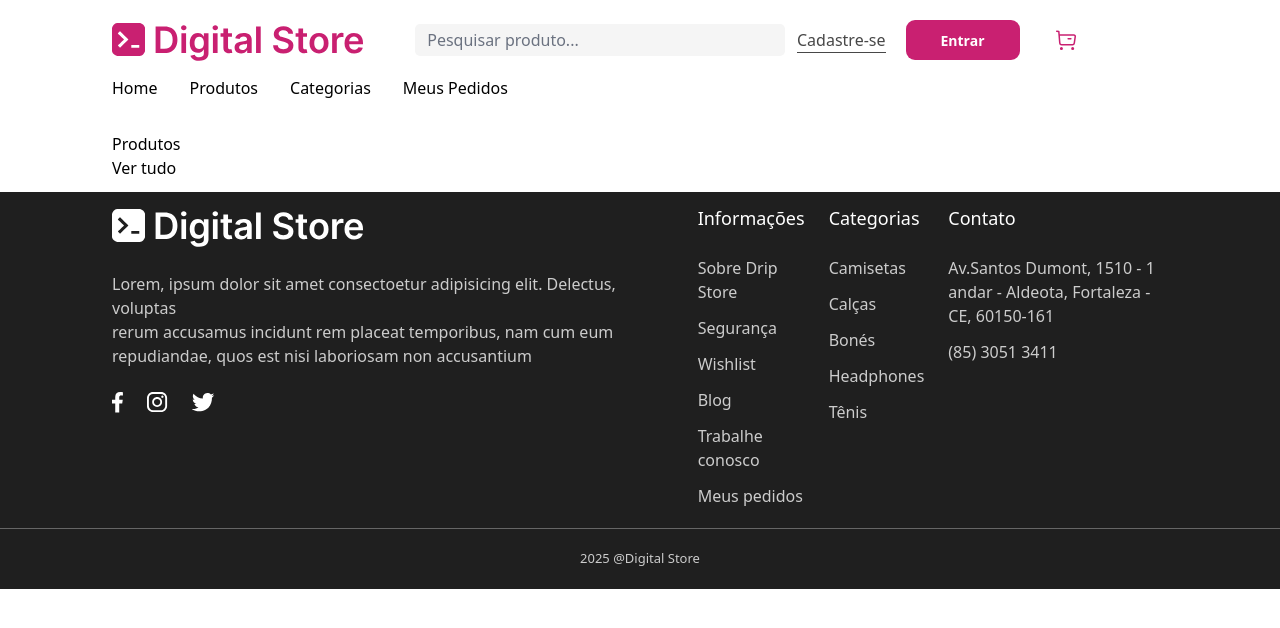
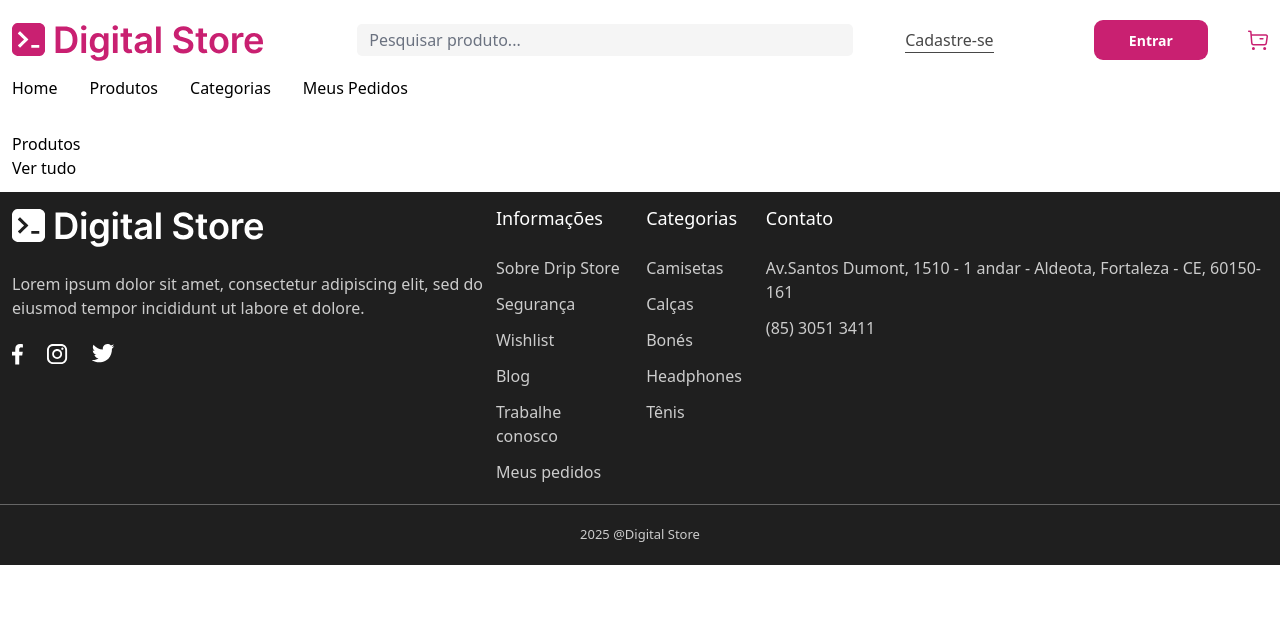
Before and after one commit to CaiqueJdev/ProjetosPessoais_, a React (Vite) app in the folder projeto_digital_store/: page / in a window 1280 px wide. Shown: the top 628 px of the page. Built offline with nearby package versions, Linux system fonts and the light colour scheme.

Commit message:
Bug Footer

```diff
--- a/projeto_digital_store/src/components/Footer.jsx
+++ b/projeto_digital_store/src/components/Footer.jsx
@@ -28,23 +28,20 @@ const Footer = () => {
        ]
     return (
         <>
-        <footer
-            className="w-full bg-p0 text-p4 text-base "
-        >
-            <div id="DivFooter"
-                className="max-w-[1080px] flex flex-row p-3 justify-center m-auto gap-10"
-            >
-                <div className="flex flex-col gap-6">
+        <footer className="w-full bg-p0 text-p4 text-base">
+            <div id="DivFooter" className="max-w-[1280px] flex flex-row p-3 m-auto">
+                {/* Digital Store */}
+                <div className="flex flex-col gap-6 grow-4 basis-[500px]">
                     <Logo Images={FooterLogo}/>
-                    <p>Lorem, ipsum dolor sit amet consectoetur adipisicing elit. Delectus, voluptas <br />rerum accusamus incidunt rem placeat temporibus, nam cum eum repudiandae, quos est nisi laboriosam non accusantium</p>
+                    <p>Lorem ipsum dolor sit amet, consectetur adipiscing elit, sed do eiusmod tempor incididunt ut labore et dolore.</p>
                     <div className="flex gap-6">
-                        <img src={facebook} alt="" />
-                        <img src={instagram} alt="" />
-                        <img src={twitter} alt="" />
-
+                        <a href="https://www.facebook.com/?locale=pt_BR"><img src={facebook} alt=""/></a>
+                        <a href="https://www.instagram.com/"><img src={instagram} alt=""/></a>
+                        <a href="https://x.com/?lang=pt"><img src={twitter} alt="" /></a>
                     </div>
                 </div>
-                    <div className="flex flex-row gap-6 ">
+                {/* Informacoes */}
+                <div className="flex gap-6 grow-8 ">
                     <Informations
                         title={"Informações"}
                         informations={informacao}
@@ -59,8 +56,11 @@ const Footer = () => {
                     />
                 </div>
             </div>
+            {/* Direitos */}
+            <div>
                 <hr className="border-p2 "/>
                 <p className="text-center p-5 text-da">2025 @Digital Store</p>
+            </div>
         </footer>
         </>
     );
--- a/projeto_digital_store/src/components/Header.jsx
+++ b/projeto_digital_store/src/components/Header.jsx
@@ -5,8 +5,8 @@ import HeaderLogo from "../assets/logo-headers.svg"
 const Header = () => {
     return (
         <>
-            <header className="w-full">
-                <div id="DivHeader" className="flex flex-col max-w-[1080px] m-auto p-3">
+            <header className="w-full ">
+                <div id="DivHeader" className="flex flex-col p-3 max-w-[1280px] m-auto">
                     <div id="DivHeader" className="flex flex-start items-center justify-between">
                         {/* Logo */}
                         <div id="Logo" className="flex grow-2">
@@ -17,11 +17,11 @@ const Header = () => {
                             <input type="text" placeholder="Pesquisar produto..." className="bg-p5 h-8 w-[100%] rounded-[5px] px-3"/>
                         </div>
                         {/* Buttons 1*/}
-                        <nav id="Buttons" className="flex items-center gap-5 grow-4">
+                        <nav id="Buttons" className="flex items-center gap-5 grow-4 justify-around">
                             <a href="" className="border-b text-p1 nowrap">Cadastre-se</a>
                             <button className="bg-b1 w-[114px] h-[40px] rounded-[9px] font-bold text-white text-[14px] ">Entrar</button>
-                            <img src={cart} alt="" className="flex m-4"/>
                         </nav>
+                            <img src={cart} alt="" className="flex "/>
                     </div>
                     {/* Navegação */}
                     <nav>
--- a/projeto_digital_store/src/components/Section.jsx
+++ b/projeto_digital_store/src/components/Section.jsx
@@ -3,7 +3,7 @@ const Section = ({title, titleAlign='left',link,children}) => {
     return (
         <>
             <section className="w-full">
-                <div className="max-w-[1080px] m-auto p-3">
+                <div className="max-w-[1440px] p-3">
                     <div>
                         <h2>{title}</h2>
                         {link && (
--- a/projeto_digital_store/src/pages/HomePage.jsx
+++ b/projeto_digital_store/src/pages/HomePage.jsx
@@ -4,17 +4,18 @@ import Section from "../components/Section";
 
 const HomePage = () => {
     return (
-        <main>
+        <>
             <Layout >
                 <Section
                     title={"Produtos"}
                     link={{text:"Ver tudo", href: "/produtos"}}
                     titleAlign="center"
-                >
+                    >
 
                 </Section>
             </Layout>
-        </main>
+        </>
+
      );
 }
 
```
Lines whose indentation alone changed are shown as unchanged.
